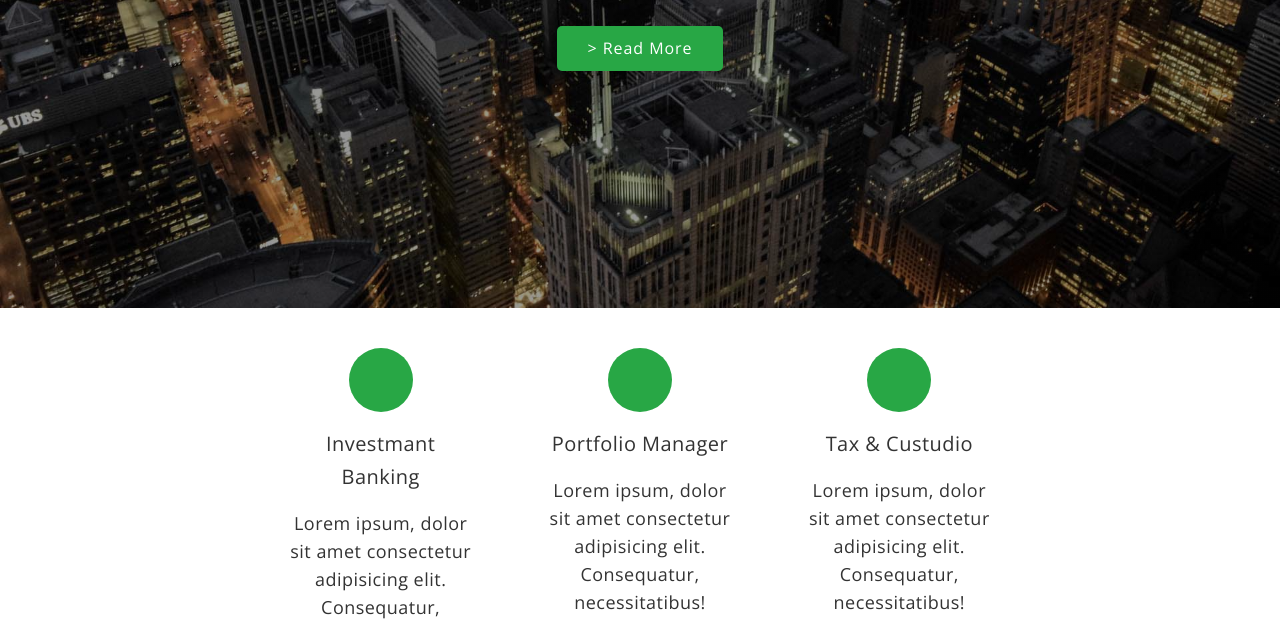
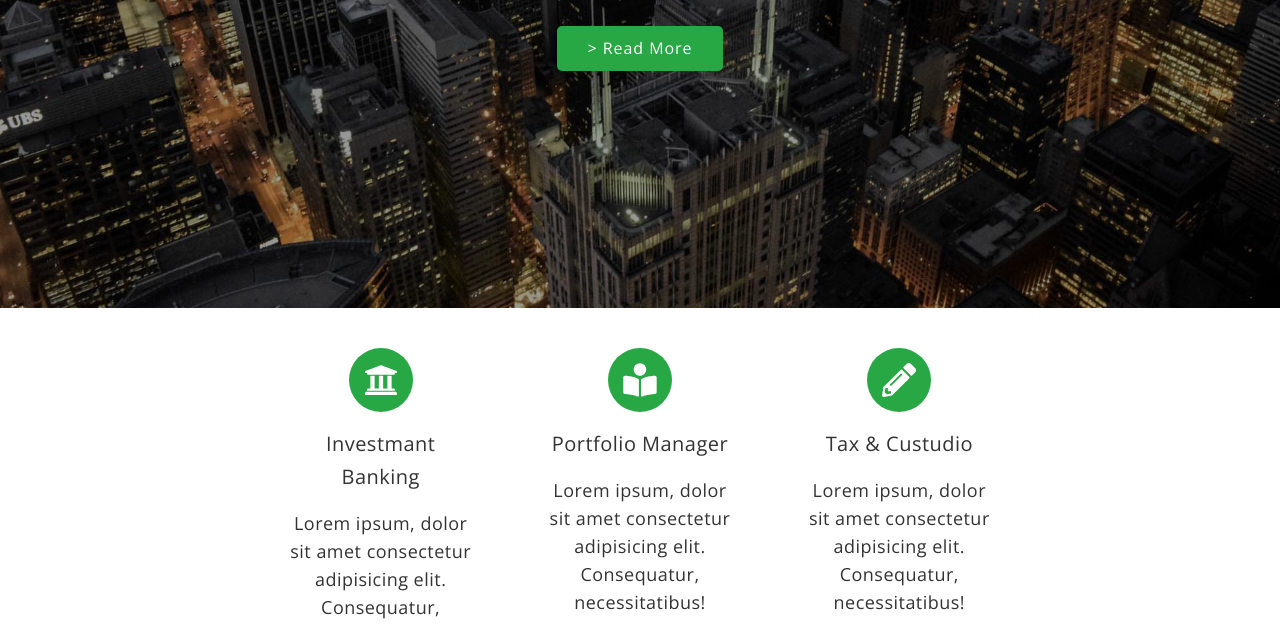
Before and after one commit to ivansinabdeev/BC_IT_generation, a plain HTML site: page index.html in a window 1280 px wide. Shown: the part 460-1086 px from the top of the page. Drawn offline with nearby package versions, Linux system fonts and the light colour scheme; files whose address does not match are found by name.

Commit message:
Add animated icons

```diff
--- a/css/styles.css
+++ b/css/styles.css
@@ -371,15 +371,27 @@
   margin: 0 auto;
   width: 64px;
   height: 64px;
+  color: #fff;
+  transition-property: color, opacity;
+  transition-duration: 500ms;
+  transition-timing-function: cubic-bezier(0.4, 0, 0.2, 1);
   border-radius: 50%;
   background-color: var(--acent-color);
+  cursor: pointer;
+}
+
+.works-item-icon:hover,
+.works-item-icon:focus {
+  opacity: 0.5;
+  color: #000;
 }
 
 .works-icon {
   width: 34px;
   height: 34px;
-  fill: var(--secondary-text-color);
+  fill: currentColor;
 }
+
 .works-item-title {
   font-weight: 400;
   font-size: 18px;
--- a/index.html
+++ b/index.html
@@ -70,7 +70,7 @@
             <li class="works-item">
               <span class="works-item-icon">
                 <svg class="works-icon">
-                  <use href="./src/image/icon/sprite.svg#icon-university"></use>
+                  <use href="./image/icon/sprite.svg#icon-university"></use>
                 </svg>
               </span>
               <h2 class="works-item-title">Investmant Banking</h2>
@@ -82,7 +82,7 @@
             <li class="works-item">
               <div class="works-item-icon">
                 <svg class="works-icon">
-                  <use href="./src/image/icon/sprite.svg#icon-human-open"></use>
+                  <use href="./image/icon/sprite.svg#icon-human-open"></use>
                 </svg>
               </div>
               <h2 class="works-item-title">Portfolio Manager</h2>
@@ -94,7 +94,7 @@
             <li class="works-item">
               <div class="works-item-icon">
                 <svg class="works-icon">
-                  <use href="./src/image/icon/sprite.svg#icon-pencil"></use>
+                  <use href="./image/icon/sprite.svg#icon-pencil"></use>
                 </svg>
               </div>
               <h2 class="works-item-title">Tax & Custudio</h2>
```
